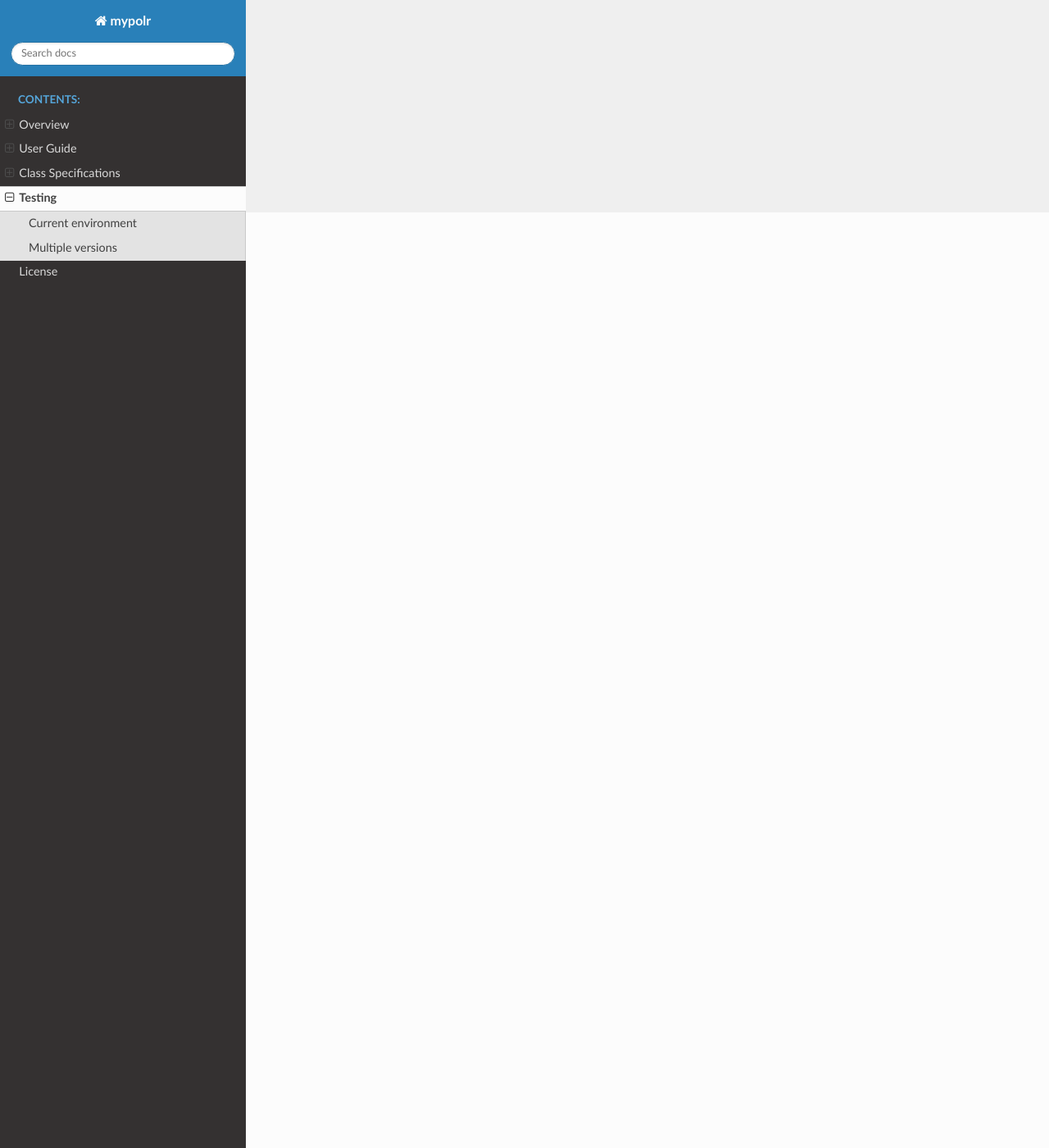
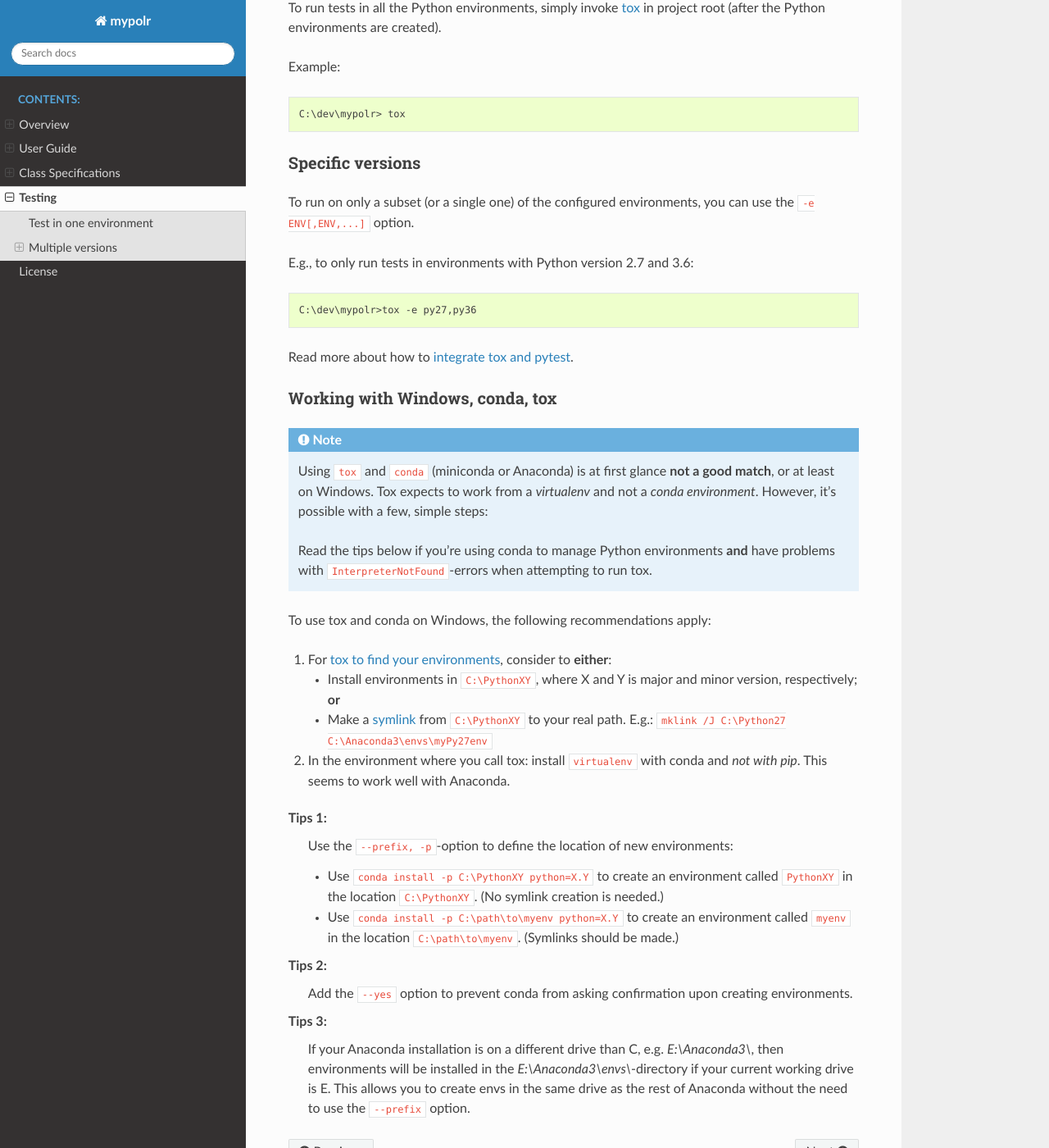
Before and after one commit to fauskanger/mypolr, a Sphinx documentation site: the page built from docs/testing.rst, in a window 1280 px wide and 1400 px high, scrolled down 1141 px. Shown: the whole window at 82% size. Built offline with Sphinx 7.4.7 and the Read the Docs theme 2.0.0, drawn with Linux system fonts in a browser that asks for light colours; some of the changed text lies outside the part shown.

Commit message:
update docs: testing.rst and fix conda+tox

```diff
--- a/docs/testing.rst
+++ b/docs/testing.rst
@@ -4,39 +4,115 @@ Testing
 .. _pytest: https://docs.pytest.org
 .. _tox: https://tox.readthedocs.io
 .. _tox_pytest: https://tox.readthedocs.io/en/latest/example/pytest.html
+.. _tox_conda: https://fizzylogic.nl/2017/11/01/how-to-setup-tox-on-windows-with-anaconda/
+.. _symlink: https://www.howtogeek.com/howto/16226/complete-guide-to-symbolic-links-symlinks-on-windows-or-linux/
 
 This project is set up to use pytest_ and tox_, and all tests are in the */tests*-folder.
 
-Current environment
-===================
+.. note:: pytest is NOT compatible with Python 3.3.
 
-To run tests for the current Python environment, simply invoke pytest_ in project root.
+.. warning:: Using Anaconda and tox on Windows is likely to result in a "Error: InterpreterNotFound" message and fail.
+             If that is the case, see the `section below <fix_conda_tox_>`_ on how to make it work.
 
-Example:
 
-.. code-block:: batch
+Test in one environment
+=======================
+
+To run tests for the current Python environment, simply invoke pytest_ in project root,
+or pass ``test`` as an option argument to ``setup.py``.
+
+Examples:
+
+.. code-block:: none
 
     C:\dev\mypolr> pytest
+
+.. code-block:: none
+
+    C:\dev\mypolr> python setup.py test
 
 
 Multiple versions
 =================
 
 Tests can be run for multiple python versions in separate *virtualenv*\ s using tox_.
-It's setup is defined in the *tox.ini*, and will install separate environments for:
+It's setup is defined in the *tox.ini*, and will run tests in separate environments for:
 
 - Python 2.7
-- Python 3.3
 - Python 3.4
 - Python 3.5
 - Python 3.6
 
-To run tests in all the Python environments, simply invoke tox_ in project root.
+These need to be created first using ``virtualenv`` or ``conda``. (Keep reading.)
+
+All versions
+------------
+
+To run tests in all the Python environments, simply invoke tox_ in project root
+(after the Python environments are created).
 
 Example:
 
-.. code-block:: batch
+.. code-block:: none
 
     C:\dev\mypolr> tox
 
+Specific versions
+-----------------
+
+To run on only a subset (or a single one) of the configured environments, you can use the ``-e ENV[,ENV,...]`` option.
+
+E.g., to only run tests in environments with Python version 2.7 and 3.6:
+
+.. code-block:: none
+
+    C:\dev\mypolr>tox -e py27,py36
+
 Read more about how to `integrate tox and pytest <tox_pytest_>`_.
+
+.. _fix_conda_tox:
+
+Working with Windows, conda, tox
+--------------------------------
+
+.. note::
+
+    Using ``tox`` and ``conda`` (miniconda or Anaconda) is at first glance **not a good match**,
+    or at least on Windows.
+    Tox expects to work from a *virtualenv* and not a *conda environment*.
+    However, it's possible with a few, simple steps:
+
+    Read the tips below
+    if you're using conda to manage Python environments **and**
+    have problems with ``InterpreterNotFound``\ -errors when attempting to run tox.
+
+To use tox and conda on Windows, the following recommendations apply:
+
+#. For `tox to find your environments <tox_conda_>`_, consider to **either**:
+
+   - Install environments in ``C:\PythonXY``, where X and Y is major and minor version, respectively; **or**
+   - Make a symlink_ from ``C:\PythonXY`` to your real path.
+     E.g.: ``mklink /J C:\Python27 C:\Anaconda3\envs\myPy27env``
+
+#. In the environment where you call tox:
+   install ``virtualenv`` with conda and *not with pip*.
+   This seems to work well with Anaconda.
+
+Tips 1:
+    Use the ``--prefix, -p``-option to define the location of new environments:
+
+    - Use ``conda install -p C:\PythonXY python=X.Y`` to create an environment called ``PythonXY``
+      in the location ``C:\PythonXY``. (No symlink creation is needed.)
+
+    - Use ``conda install -p C:\path\to\myenv python=X.Y`` to create an environment called ``myenv``
+      in the location ``C:\path\to\myenv``. (Symlinks should be made.)
+
+Tips 2:
+    Add the ``--yes`` option to prevent conda from asking confirmation upon creating environments.
+
+Tips 3:
+    If your Anaconda installation is on a different drive than C, e.g. *E:\\Anaconda3\\*,
+    then environments will be installed in the *E:\\Anaconda3\\envs\\*-directory if your
+    current working drive is E.
+    This allows you to create envs in the same drive as the rest of Anaconda without the need to use
+    the ``--prefix`` option.
```
